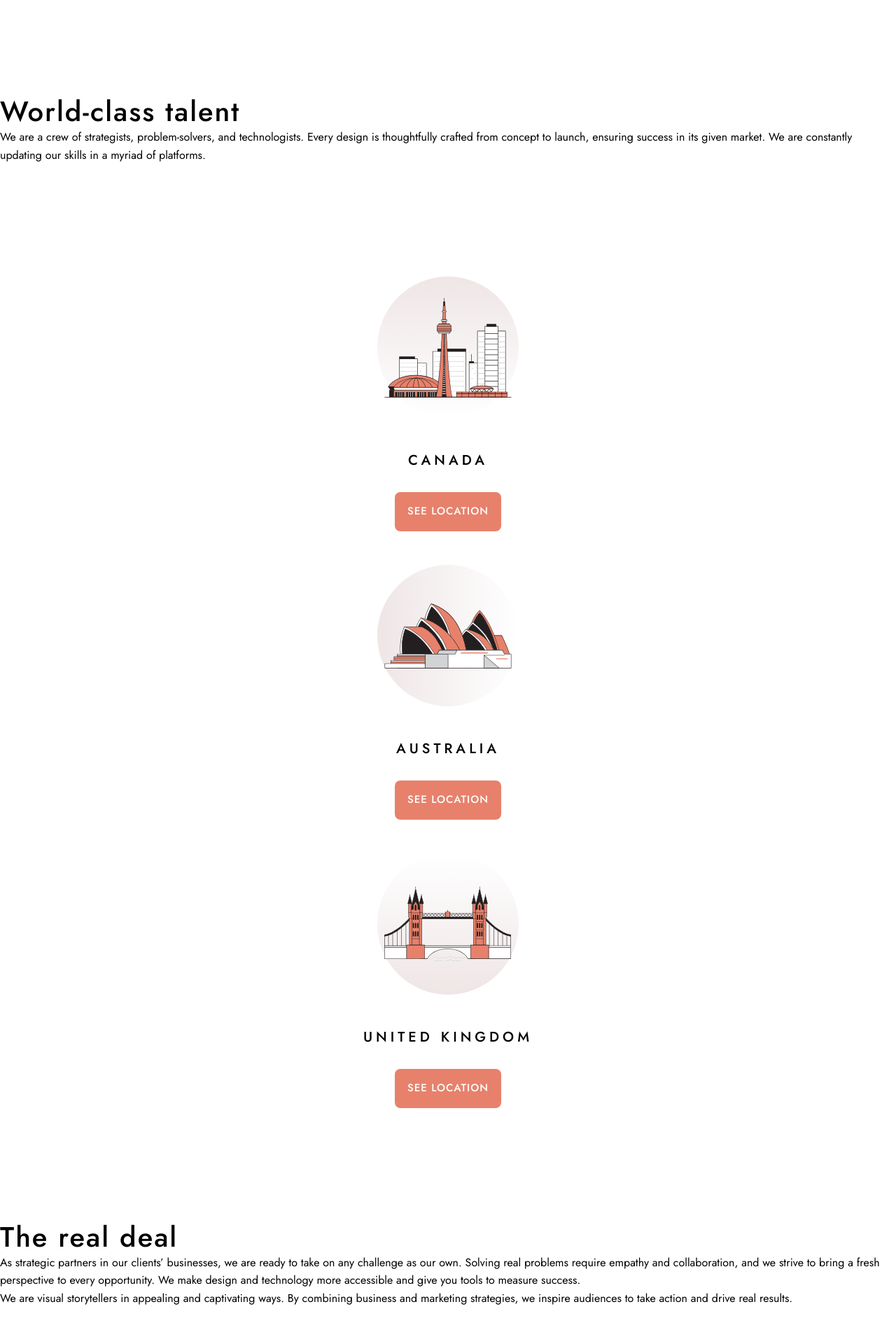
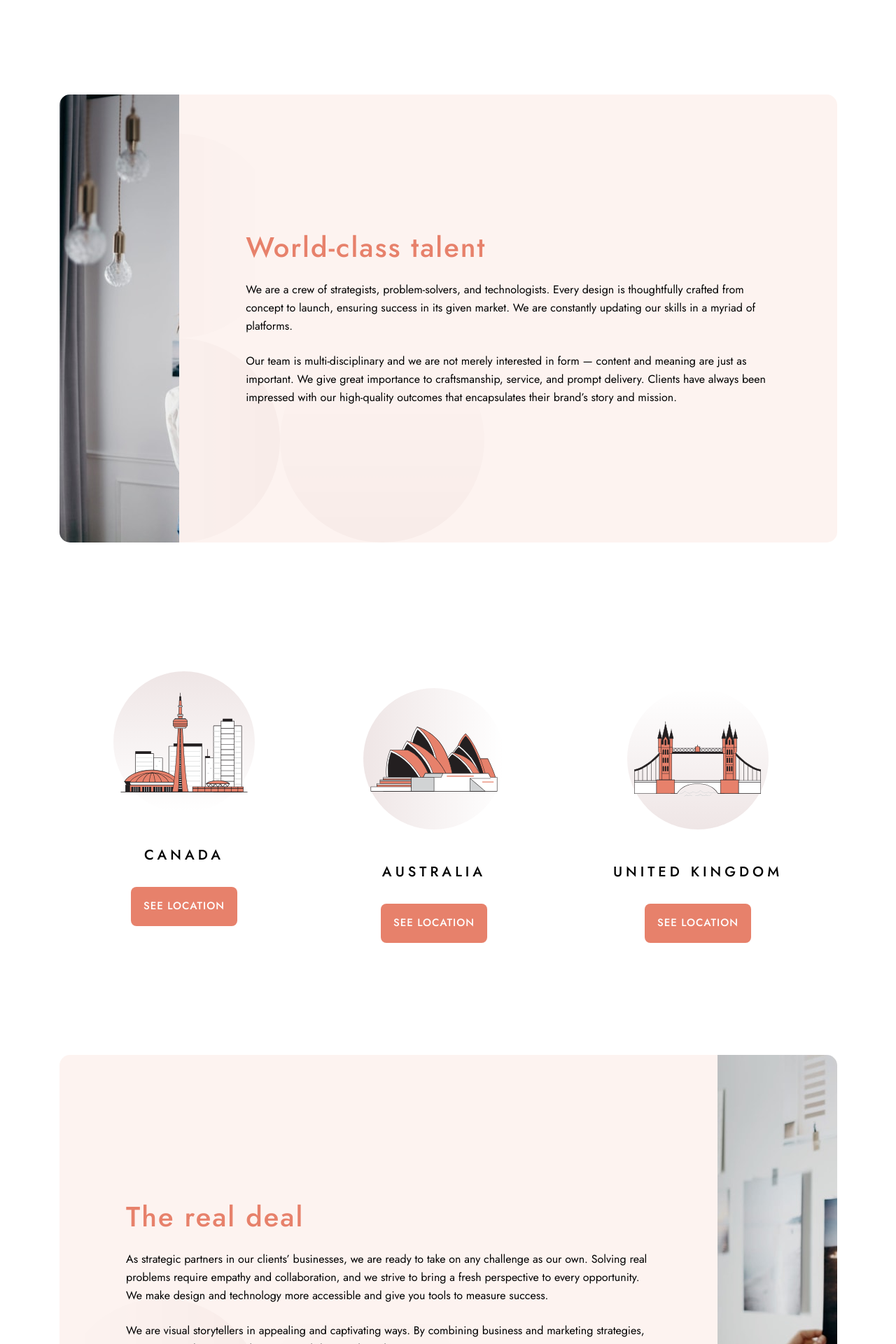
Before and after one commit to Andrparsons/designo, a Next.js app: page /about in a window 1280 px wide. Shown: the part 660-2580 px from the top of the page at 70% size. Built offline with nearby package versions, Linux system fonts and the light colour scheme.

Commit message:
about page styling complete

```diff
--- a/pages/about.js
+++ b/pages/about.js
@@ -51,13 +51,38 @@ export default function About() {
         </section>
 
         <section className={styles.talentSection}>
-          <h2>World-class talent</h2>
+          <picture>
+            <source
+              media="(min-width:900px)"
+              srcSet="/about/desktop/image-world-class-talent.jpg"
+            />
+            <source
+              media="(min-width:550px)"
+              srcSet="/about/tablet/image-world-class-talent.jpg"
+            />
+            <img
+              className={styles.sectionPic}
+              src="/about/mobile/image-world-class-talent.jpg"
+              alt="Talent"
+            />
+          </picture>
+          <div className={styles.sectionContent}>
+            <h2 className={styles.sectionHeader}>World-class talent</h2>
             <p>
               We are a crew of strategists, problem-solvers, and technologists.
               Every design is thoughtfully crafted from concept to launch,
-            ensuring success in its given market. We are constantly updating our
-            skills in a myriad of platforms.
+              ensuring success in its given market. We are constantly updating
+              our skills in a myriad of platforms.
             </p>
+
+            <p>
+              Our team is multi-disciplinary and we are not merely interested in
+              form — content and meaning are just as important. We give great
+              importance to craftsmanship, service, and prompt delivery. Clients
+              have always been impressed with our high-quality outcomes that
+              encapsulates their brand’s story and mission.
+            </p>
+          </div>
         </section>
 
         <section className={styles.locationSection}>
@@ -93,19 +118,37 @@ export default function About() {
         </section>
 
         <section className={styles.dealSection}>
-          <h2>The real deal</h2>
+          <picture>
+            <source
+              media="(min-width:900px)"
+              srcSet="/about/desktop/image-real-deal.jpg"
+            />
+            <source
+              media="(min-width:550px)"
+              srcSet="/about/tablet/image-real-deal.jpg"
+            />
+            <img
+              className={styles.sectionPic}
+              src="/about/mobile/image-real-deal.jpg"
+              alt="Real Deal"
+            />
+          </picture>
+
+          <div className={styles.sectionContent}>
+            <h2 className={styles.sectionHeader}>The real deal</h2>
             <p>
               As strategic partners in our clients’ businesses, we are ready to
               take on any challenge as our own. Solving real problems require
               empathy and collaboration, and we strive to bring a fresh
-            perspective to every opportunity. We make design and technology more
-            accessible and give you tools to measure success.
+              perspective to every opportunity. We make design and technology
+              more accessible and give you tools to measure success.
             </p>
             <p>
               We are visual storytellers in appealing and captivating ways. By
-            combining business and marketing strategies, we inspire audiences to
-            take action and drive real results.
+              combining business and marketing strategies, we inspire audiences
+              to take action and drive real results.
             </p>
+          </div>
         </section>
 
         <section className={styles.CTASection}>
--- a/styles/About.module.css
+++ b/styles/About.module.css
@@ -1,8 +1,30 @@
-.talentSection,
+/* section spacing */
+
 .locationSection,
 .dealSection,
 .CTASection {
   margin-top: 7.5rem;
+}
+
+.introSection,
+.talentSection,
+.dealSection {
+  text-align: center;
+}
+
+@media (min-width: 550px) {
+  .talentSection {
+    margin-top: 7.5rem;
+  }
+
+  .introSection,
+  .talentSection,
+  .dealSection {
+    margin-left: 2.5rem;
+    margin-right: 2.5rem;
+    border-radius: var(--borderRadiuslarge);
+    overflow: hidden;
+  }
 }
 
 @media (min-width: 900px) {
@@ -10,14 +32,74 @@
   .locationSection,
   .dealSection,
   .CTASection {
-    margin-top: 10rem;
+    margin: 10rem auto 0;
+    max-width: 1111px;
+    display: flex;
+  }
+
+  .dealSection {
+    flex-direction: row-reverse;
   }
 }
 
+.sectionPic {
+  vertical-align: middle;
+}
+
+.sectionContent {
+  background: var(--cardBg) url(/shared/desktop/bg-pattern-three-circles.svg);
+  padding: 5rem 1.5rem;
+  background-repeat: no-repeat;
+}
+
+.sectionContent p {
+  margin-top: 1.5rem;
+}
+
+@media (min-width: 550px) {
+  .sectionContent {
+    padding: 4.25rem 1rem;
+    background-position: right 0.625rem bottom 3rem;
+  }
+
+  .sectionContent p {
+    max-width: 570px;
+    margin: 1.5rem auto 0;
+  }
+}
+
+@media (min-width: 900px) {
+  .sectionPic {
+    min-width: max-content;
+  }
+
+  .sectionContent p {
+    max-width: 100%;
+  }
+
+  .sectionContent {
+    padding: 0 5.975rem;
+    text-align: left;
+    display: flex;
+    flex-direction: column;
+    justify-content: center;
+  }
+
+  .talentSection .sectionContent {
+    background-position: left -9.25rem bottom;
+  }
+
+  .dealSection .sectionContent {
+    background: var(--cardBg) url(/shared/desktop/bg-pattern-two-circles.svg);
+    background-position: left bottom;
+    background-repeat: no-repeat;
+  }
+}
+
+/* intro */
 .introSection {
   background-color: var(--highlightBg);
   color: var(--textLight);
-  text-align: center;
 }
 
 .introPic {
@@ -37,10 +119,7 @@
 
 @media (min-width: 550px) {
   .introSection {
-    margin: 0 2.5rem;
-    border-radius: var(--borderRadiuslarge);
     background-position: center left -2rem;
-    overflow: hidden;
   }
 
   .introParagraph {
@@ -83,6 +162,10 @@
   }
 }
 
+.sectionHeader {
+  color: var(--cardTitleText);
+}
+
 /* location section */
 
 .locationSection {
@@ -110,3 +193,14 @@
 .locationTitle {
   margin-bottom: 2rem;
 }
+
+@media (min-width: 900px) {
+  .locationSection {
+    flex-direction: row;
+    justify-content: space-around;
+  }
+
+  .lcoation {
+    margin-top: 0;
+  }
+}
```
Lines whose indentation alone changed are shown as unchanged.
